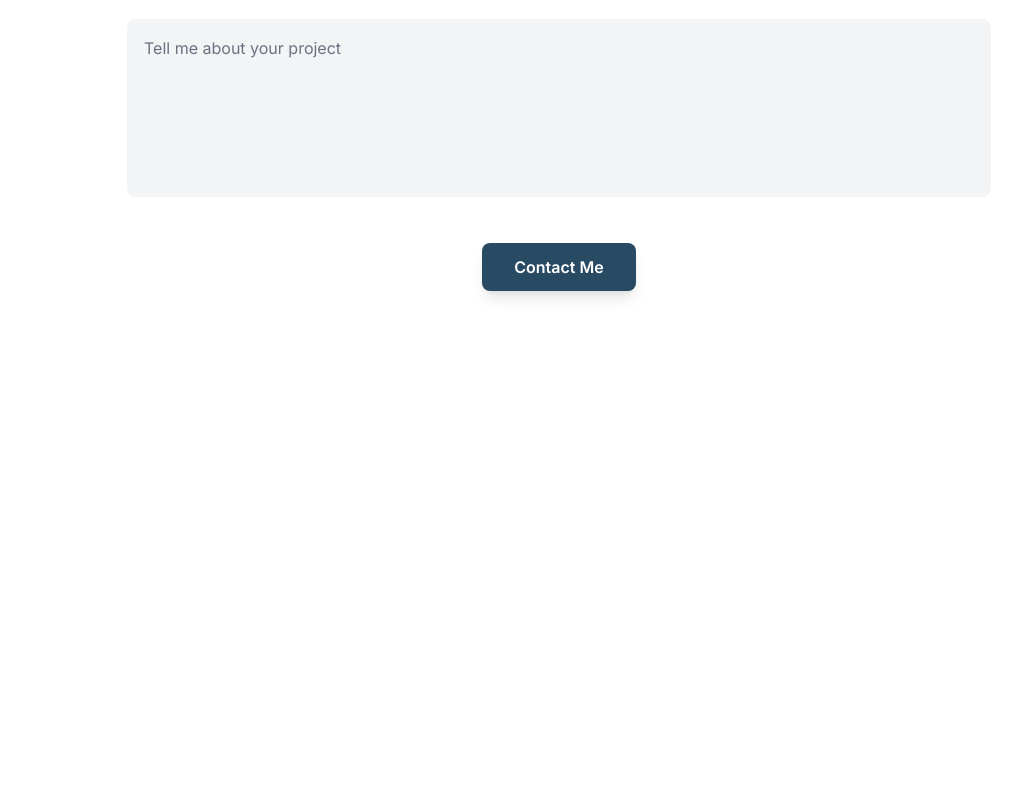
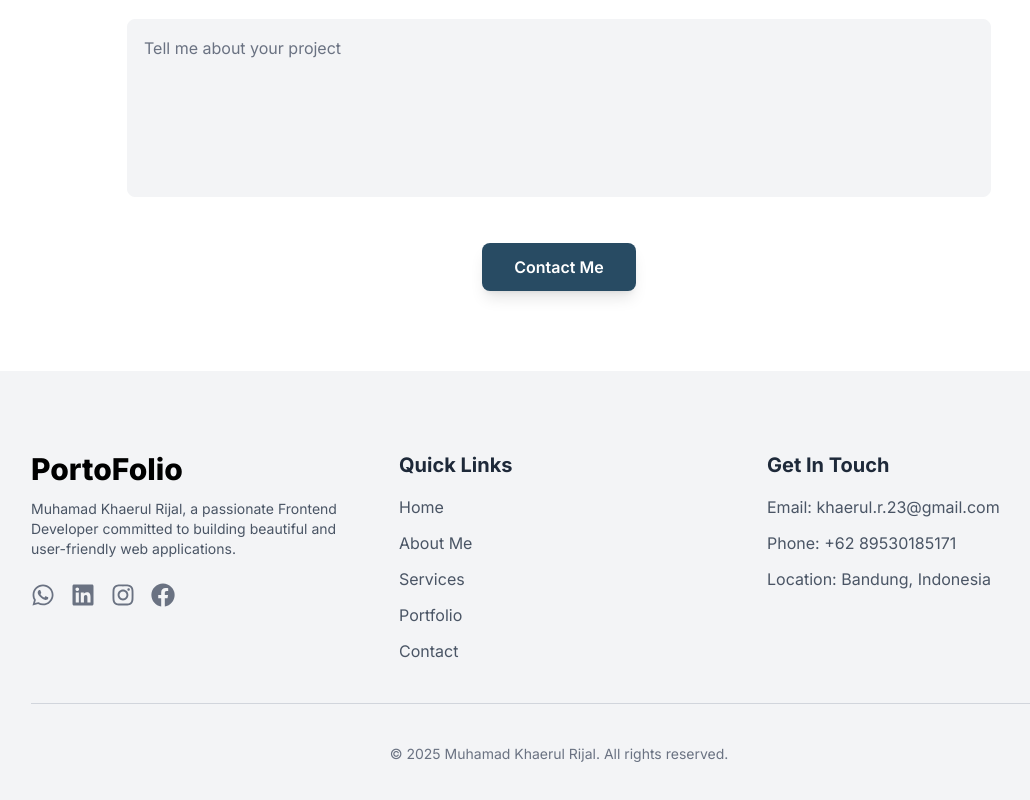
Before and after one commit to khaerul99/portofolio, a React (Vite) app: page / in a window 1280 px wide. Shown: the part 5730-6530 px from the top of the page, without its empty margins (81-1111 px from the left). Before the commit the page ends 6101 px from the top, so only its background shows below. Built offline with nearby package versions, Linux system fonts and the light colour scheme.

Commit message:
add footer

```diff
--- a/src/App.jsx
+++ b/src/App.jsx
@@ -10,6 +10,8 @@ import { portfolioData, categories } from "./data/portofolioData";
 import { useEffect, useState } from "react";
 import Runtime from "./component/runtime/Runtime";
 import Contact from "./component/contact/Contact";
+import Footer from "./component/footer/Footer";
+
 
 const INITIAL_LIMIT = 3;
 const LOAD_MORE_AMOUNT = 3;
@@ -386,13 +388,17 @@ function App() {
             </section>
 
             <section className="relative min-h-screen scroll-mt-20 ">
-              <div className="animate-orb-slow absolute  h-[800px] w-[800px] bg-blue-400 -right-[600px] top-80 rounded-full blur-2xl opacity-20" />
-              <div className="absolute  h-[800px] w-[800px] bg-pink-400 -left-[300px] top-40 rounded-full blur-2xl opacity-10" />
+              <div className="animate-orb-slow absolute  h-[800px] w-[800px] bg-[#284b63] -right-[600px] top-80 rounded-full blur-2xl opacity-20" />
+              <div className="absolute  h-[800px] w-[800px] bg-[#3c6e71] -left-[300px] top-40 rounded-full blur-2xl opacity-10" />
               <Runtime />
             </section>
 
             <section>
               <Contact />
+            </section>
+
+            <section>
+              <Footer />
             </section>
           </main>
         </Layout>
--- /dev/null
+++ b/src/component/footer/Footer.jsx
@@ -0,0 +1,76 @@
+import React from 'react';
+import { FaLinkedin, FaWhatsapp, FaInstagram, FaFacebook } from "react-icons/fa";
+
+export default function Footer() {
+    return (
+        <footer className="py-20  flex justify-center items-center bg-gray-100 dark:bg-gray-400 w-screen relative left-1/2 -translate-x-1/2 scroll-mt-20">
+            <div className="max-w-7xl mx-auto px-4">
+
+                {/* GRID UTAMA FOOTER (3 Kolom di Desktop) */}
+                <div className="grid grid-cols-1 md:grid-cols-3 gap-12">
+
+                    {/* KOLOM 1: INFORMASI & LOGO */}
+                    <div>
+                        <h2 className="text-3xl font-extrabold text-black dark:text-gray-300 mb-3">PortoFolio</h2>
+                        <p className="text-gray-600 dark:text-gray-300 text-sm mb-4 max-w-xs">
+                            Muhamad Khaerul Rijal, a passionate Frontend Developer committed to building beautiful and user-friendly web applications.
+                        </p>
+
+                        {/* Social Media Links */}
+                        <div className="flex space-x-4 mt-6">
+                            <a href="https://wa.me/6289530185171" target="_blank" rel="noopener noreferrer" className="text-gray-500 hover:text-green-500 transition duration-200 dark:text-gray-400 dark:hover:text-green-400">
+                                <FaWhatsapp className="w-6 h-6" />
+                            </a>
+                            <a href="#" target="_blank" rel="noopener noreferrer" className="text-gray-500 hover:text-blue-700 transition duration-200 dark:text-gray-300 dark:hover:text-blue-500">
+                                <FaLinkedin className="w-6 h-6" />
+                            </a>
+                            <a href="#" target="_blank" rel="noopener noreferrer" className="text-gray-500 hover:text-pink-600 transition duration-200 dark:text-gray-300 dark:hover:text-pink-400">
+                                <FaInstagram className="w-6 h-6" />
+                            </a>
+                            <a href="#" target="_blank" rel="noopener noreferrer" className="text-gray-500 hover:text-blue-500 transition duration-200 dark:text-gray-300 dark:hover:text-blue-400">
+                                <FaFacebook className="w-6 h-6" />
+                            </a>
+                        </div>
+                    </div>
+
+                    {/* KOLOM 2: QUICK LINKS */}
+                    <div>
+                        <h3 className="text-xl font-bold mb-4 text-gray-800 dark:text-white">Quick Links</h3>
+                        <ul className="space-y-3">
+                            <li><a href="#home" className="text-gray-600 dark:text-gray-400 hover:text-[#284b63] transition duration-200">Home</a></li>
+                            <li><a href="#about" className="text-gray-600 dark:text-gray-400 hover:text-[#284b63] transition duration-200">About Me</a></li>
+                            <li><a href="#services" className="text-gray-600 dark:text-gray-400 hover:text-[#284b63] transition duration-200">Services</a></li>
+                            <li><a href="#portfolio" className="text-gray-600 dark:text-gray-400 hover:text-[#284b63] transition duration-200">Portfolio</a></li>
+                            <li><a href="#contact" className="text-gray-600 dark:text-gray-400 hover:text-[#284b63] transition duration-200">Contact</a></li>
+                        </ul>
+                    </div>
+
+                    {/* KOLOM 3: KONTAK DAN LOKASI */}
+                    <div>
+                        <h3 className="text-xl font-bold mb-4 text-gray-800 dark:text-white">Get In Touch</h3>
+                        <ul className="space-y-3">
+                            <li className="text-gray-600 dark:text-gray-400">
+                                Email: <a href="mailto:your.email@example.com" className="hover:text-[#284b63]">khaerul.r.23@gmail.com</a>
+                            </li>
+                            <li className="text-gray-600 dark:text-gray-400">
+                                Phone: <a href="tel:+6289530185171" className="hover:text-[#284b63]">+62 89530185171</a>
+                            </li>
+                            <li className="text-gray-600 dark:text-gray-300">
+                                Location: Bandung, Indonesia
+                            </li>
+                        </ul>
+                    </div>
+                </div>
+
+                {/* GARIS PEMISAH */}
+                <hr className="my-10 border-gray-300 dark:border-gray-700" />
+
+                {/* COPYRIGHT */}
+                <div className="text-center text-sm text-gray-500 dark:text-gray-300">
+                    &copy; {new Date().getFullYear()} Muhamad Khaerul Rijal. All rights reserved.
+                </div>
+
+            </div>
+        </footer>
+    );
+}
```
